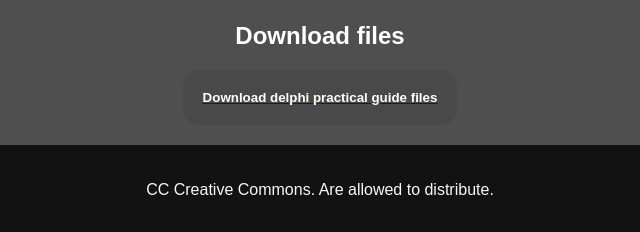
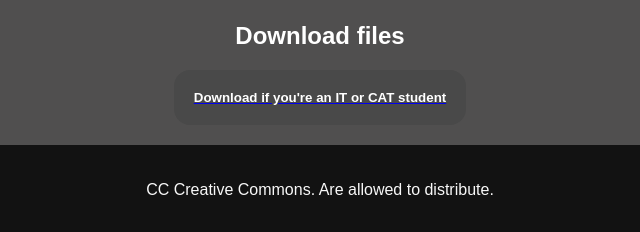
Before and after one commit to Gielie-Mielie/Gielie-s-CourseWork, a plain HTML site: page index.html in a window 1280 px wide. Shown: the part 1222-1454 px from the top of the page, 320-960 px from the left. Drawn offline with Linux system fonts and the light colour scheme.

Commit message:
Update index.html

```diff
--- a/index.html
+++ b/index.html
@@ -199,7 +199,7 @@
 
     <h2>Download files</h2>
     <a href="Practical guide books IT.zip" download="Practical guide books IT.zip">
-    <button class="downloadBtn"> Download delphi practical guide files </button>
+    <button class="downloadBtn"> Download if you're an IT or CAT student </button>
     </a>
 
 </header>
```
